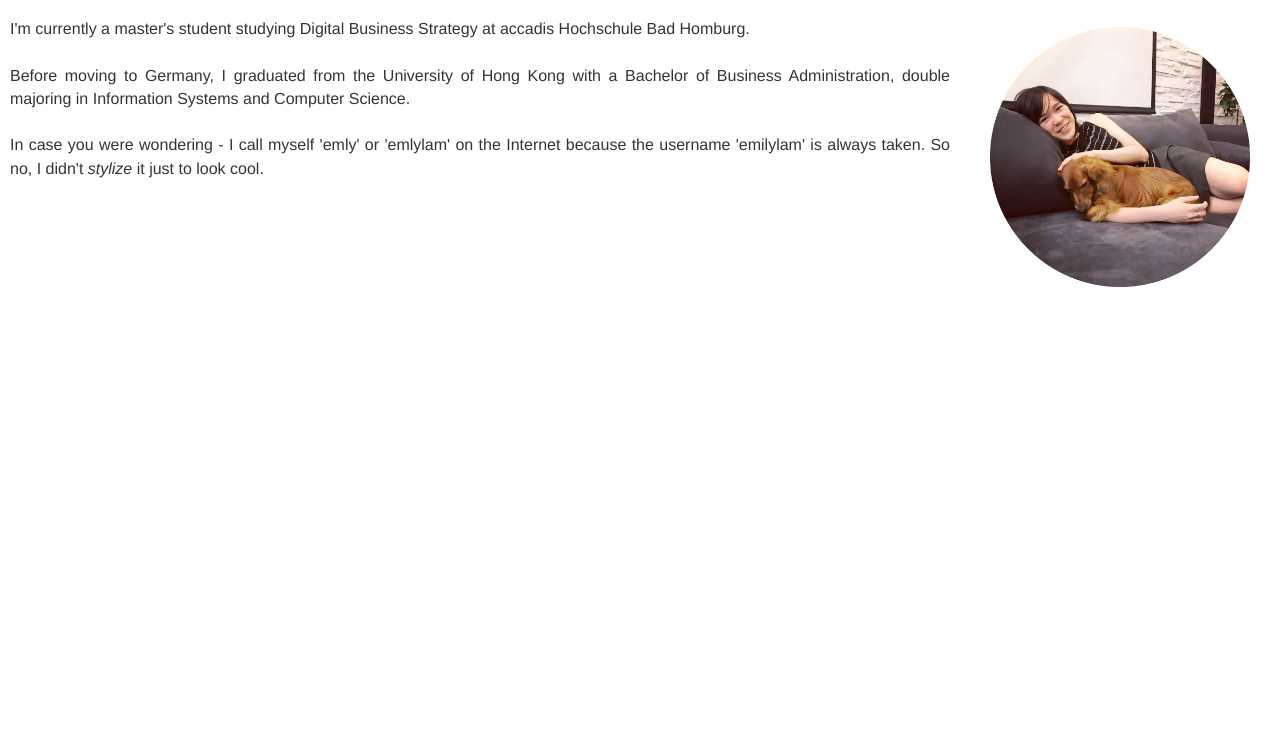
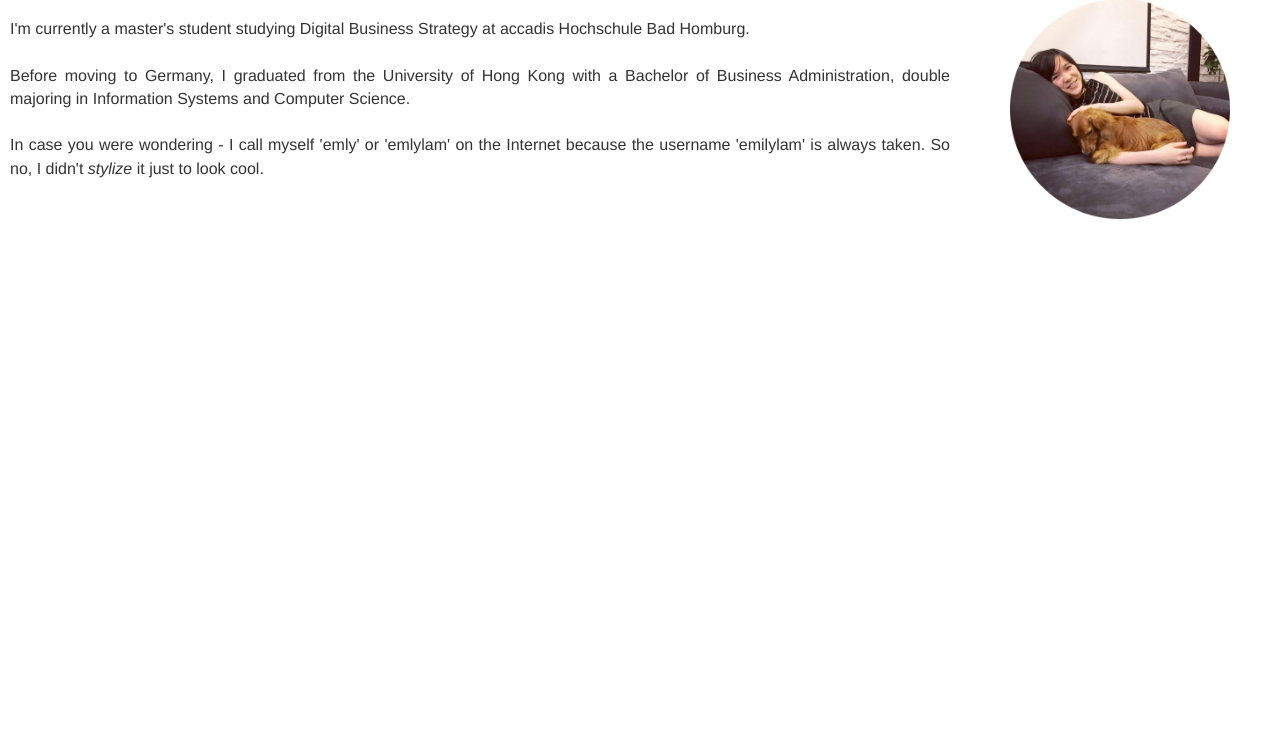
Before and after one commit to emlylam/emlylam.github.io, a Gatsby site: page / in a window 1280 px wide. Shown: the part 51-800 px from the top of the page. Built offline with nearby package versions, Linux system fonts and the light colour scheme; Gatsby itself is replaced by a stand-in of ours.

Commit message:
Super minor image positioning changes

```diff
--- a/src/pages/index.js
+++ b/src/pages/index.js
@@ -35,7 +35,7 @@ class IndexPage extends React.Component {
             <div
               className={`${styles.column} ${styles.right}`}
               // style={{background: 'green'}}
-              style={{padding: '30px', marginTop: '3rem'}}
+              style={{padding: '50px'}}
             >
               <Img sizes={this.props.data.imgEmily.sizes} />
             </div>
```
